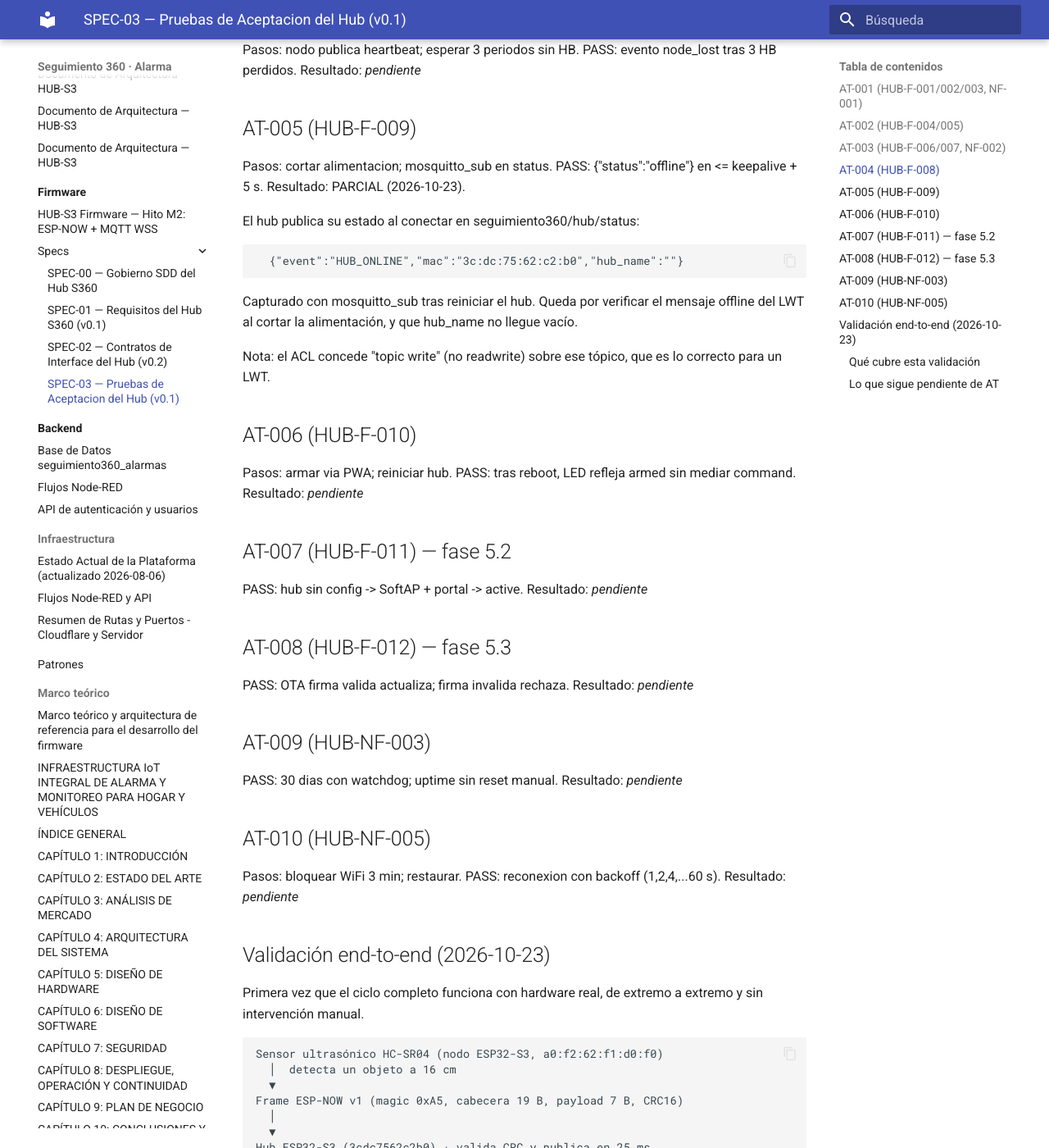
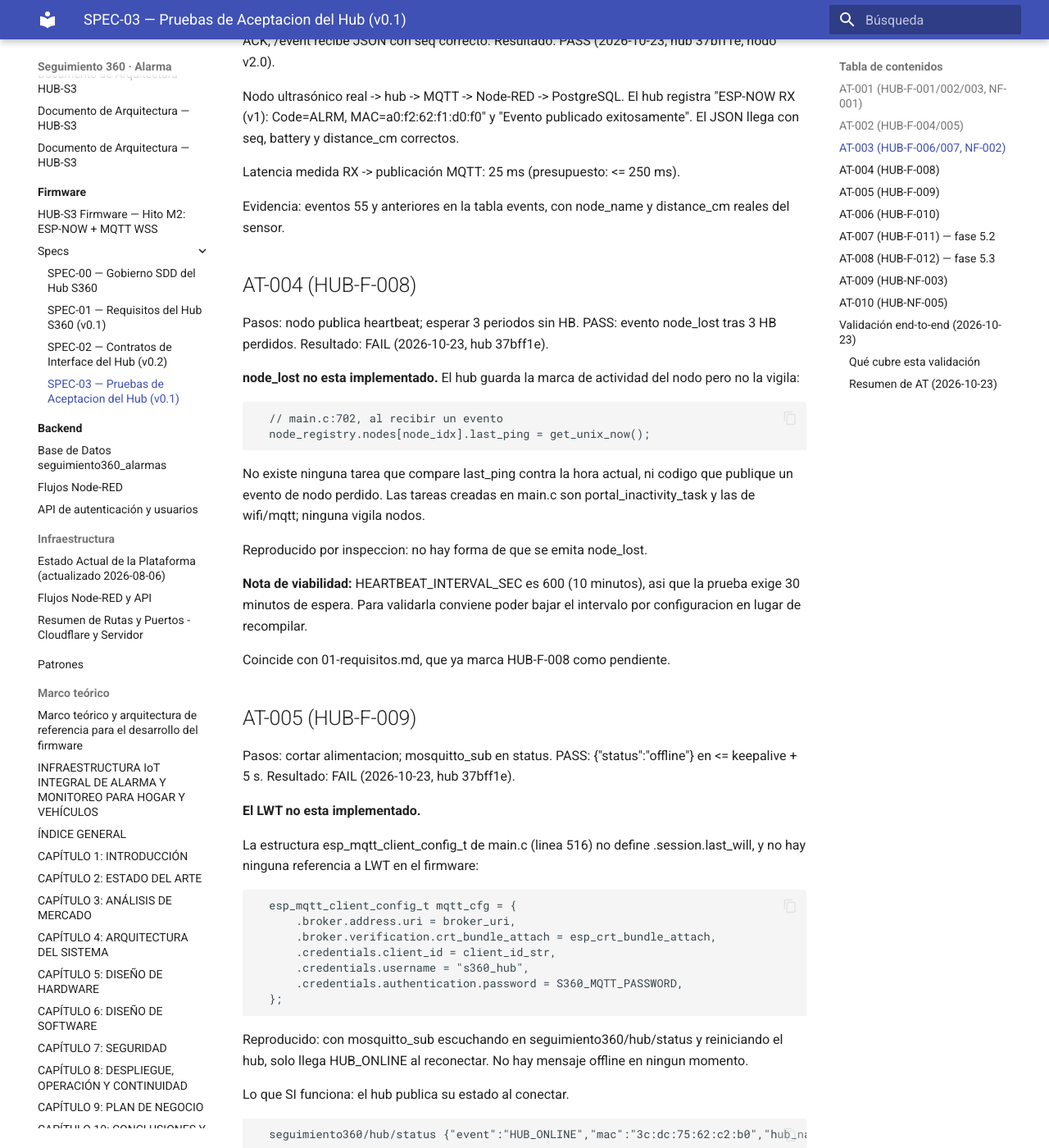
Before and after one commit to khalifa63/seguimiento360-alarma, an MkDocs documentation site: the page built from docs/firmware/specs/03-pruebas-aceptacion.md, in a window 1280 px wide and 1400 px high, scrolled down 944 px. Shown: the whole window at 82% size. Built offline with MkDocs 1.6.1 and Material for MkDocs 9.7.7, drawn with Linux system fonts in a browser that asks for light colours; some of the changed text lies outside the part shown.

Commit message:
test(at): AT-001 PASS, AT-004 y AT-005 FAIL
AT-001 (boot a MQTT <= 10 s): PASS. Medido con reset por hardware y captura
simultanea de consola, con las marcas del propio firmware: MQTT conectado a
4844 ms y HUB_ONLINE publicado a 4851 ms. Cumple con margen 2x.

AT-005 (LWT offline): FAIL. El LWT no esta implementado: la estructura
esp_mqtt_client_config_t no define .session.last_will y no hay ninguna
referencia a LWT en el firmware. Reproducido reiniciando el hub con
mosquitto_sub escuchando: solo llega HUB_ONLINE al reconectar.

  Contradiccion corregida: 01-requisitos marcaba HUB-F-009 como
  'implementado' y 02-interfaces afirmaba que el estado se publica por LWT.
  Ambas cosas eran falsas.

AT-004 (node_lost tras 3 HB): FAIL. El hub actualiza last_ping pero ninguna
tarea lo vigila, asi que no puede emitir el evento. HEARTBEAT_INTERVAL_SEC
es 600 s, de modo que la prueba exigiria 30 minutos: conviene poder bajar el
intervalo por configuracion.

Incluye tabla resumen del estado de todas las AT.

```diff
--- a/docs/firmware/specs/03-pruebas-aceptacion.md
+++ b/docs/firmware/specs/03-pruebas-aceptacion.md
@@ -5,7 +5,21 @@
 ## AT-001 (HUB-F-001/002/003, NF-001)
 Pasos: flashear dev build; monitor ON; medir t desde power-on.
 PASS: "WiFi OK" y "MQTT conectado" y "hello publicado" con t <= 10 s.
-Resultado: _pendiente_
+Resultado: PASS (2026-10-23, hub 3c:dc:75:62:c2:b0, fw 37bff1e).
+
+  Medido con reset por hardware y captura simultanea de la consola. Las marcas
+  son del propio firmware (ms desde power-on):
+
+      2112 ms  Tenant: 2 | Site: 1
+      2695 ms  Obtenida IP: 192.168.10.12
+      2705 ms  Cliente MQTT iniciado
+      4844 ms  MQTT_EVENT_CONNECTED
+      4851 ms  Publicado HUB_ONLINE
+
+  Tiempo a MQTT conectado y estado publicado: 4,85 s.
+  Presupuesto: <= 10 s. Cumple con margen 2x.
+
+  El hub publica HUB_ONLINE en lugar de un topic "hello" (ver HUB-IF-003).
 
 ## AT-002 (HUB-F-004/005)
 Pasos: PWA -> Control de Alarma -> ARMAR; observar monitor y LED.
@@ -30,23 +44,64 @@
 ## AT-004 (HUB-F-008)
 Pasos: nodo publica heartbeat; esperar 3 periodos sin HB.
 PASS: evento node_lost tras 3 HB perdidos.
-Resultado: _pendiente_
+Resultado: FAIL (2026-10-23, hub 37bff1e).
+
+  **node_lost no esta implementado.** El hub guarda la marca de actividad del
+  nodo pero no la vigila:
+
+      // main.c:702, al recibir un evento
+      node_registry.nodes[node_idx].last_ping = get_unix_now();
+
+  No existe ninguna tarea que compare last_ping contra la hora actual, ni
+  codigo que publique un evento de nodo perdido. Las tareas creadas en main.c
+  son portal_inactivity_task y las de wifi/mqtt; ninguna vigila nodos.
+
+  Reproducido por inspeccion: no hay forma de que se emita node_lost.
+
+  **Nota de viabilidad:** HEARTBEAT_INTERVAL_SEC es 600 (10 minutos), asi que
+  la prueba exige 30 minutos de espera. Para validarla conviene poder bajar el
+  intervalo por configuracion en lugar de recompilar.
+
+  Coincide con 01-requisitos.md, que ya marca HUB-F-008 como pendiente.
 
 ## AT-005 (HUB-F-009)
 Pasos: cortar alimentacion; mosquitto_sub en status.
 PASS: {"status":"offline"} en <= keepalive + 5 s.
-Resultado: PARCIAL (2026-10-23).
+Resultado: FAIL (2026-10-23, hub 37bff1e).
 
-  El hub publica su estado al conectar en seguimiento360/hub/status:
+  **El LWT no esta implementado.**
 
-      {"event":"HUB_ONLINE","mac":"3c:dc:75:62:c2:b0","hub_name":""}
+  La estructura esp_mqtt_client_config_t de main.c (linea 516) no define
+  .session.last_will, y no hay ninguna referencia a LWT en el firmware:
 
-  Capturado con mosquitto_sub tras reiniciar el hub. Queda por verificar
-  el mensaje offline del LWT al cortar la alimentación, y que hub_name no
-  llegue vacío.
+      esp_mqtt_client_config_t mqtt_cfg = {
+          .broker.address.uri = broker_uri,
+          .broker.verification.crt_bundle_attach = esp_crt_bundle_attach,
+          .credentials.client_id = client_id_str,
+          .credentials.username = "s360_hub",
+          .credentials.authentication.password = S360_MQTT_PASSWORD,
+      };
 
-  Nota: el ACL concede "topic write" (no readwrite) sobre ese tópico, que
-  es lo correcto para un LWT.
+  Reproducido: con mosquitto_sub escuchando en seguimiento360/hub/status y
+  reiniciando el hub, solo llega HUB_ONLINE al reconectar. No hay mensaje
+  offline en ningun momento.
+
+  Lo que SI funciona: el hub publica su estado al conectar.
+
+      seguimiento360/hub/status {"event":"HUB_ONLINE","mac":"3c:dc:75:62:c2:b0","hub_name":""}
+
+  **Contradiccion documental:** 01-requisitos.md marca HUB-F-009 como
+  "implementado", y 02-interfaces.md afirma que "el estado se publica por
+  LWT". Ninguna de las dos cosas es cierta. Corregir ambas.
+
+  **Trabajo pendiente:** anadir .session.last_will al mqtt_cfg con topic
+  seguimiento360/hub/status, payload {"event":"HUB_OFFLINE",...} y QoS 1,
+  retenido. El ACL ya concede "topic write" sobre ese topic, que es lo
+  correcto para un LWT.
+
+  Aparte: hub_name llega vacio porque active_config.hub_name no esta
+  poblado. La tabla hubs de PostgreSQL si tiene el nombre ("Hub Entrada
+  Principal").
 
 ## AT-006 (HUB-F-010)
 Pasos: armar via PWA; reiniciar hub.
@@ -104,10 +159,24 @@
 | Node-RED → Gotify (push) | Validado |
 | Autenticación MQTT y ACL | Validado |
 
-### Lo que sigue pendiente de AT
+### Resumen de AT (2026-10-23)
 
-- AT-001 (tiempos de boot a MQTT)
-- AT-002 (armado/desarmado desde la PWA)
-- AT-004 (`node_lost` tras 3 heartbeats)
-- AT-006 (persistencia del estado de alarma al reiniciar)
-- AT-007 en adelante (provisioning y OTA)
+| AT | Que verifica | Resultado |
+|---|---|---|
+| AT-001 | Boot a MQTT <= 10 s | **PASS** (4,85 s) |
+| AT-002 | Armado/desarmado desde la PWA | pendiente |
+| AT-003 | Frame v1 de nodo a hub | **PASS** |
+| AT-004 | `node_lost` tras 3 heartbeats | **FAIL** (no implementado) |
+| AT-005 | LWT offline al caer | **FAIL** (no implementado) |
+| AT-006 | Persistencia del estado de alarma | pendiente |
+| AT-007+ | Provisioning y OTA | pendiente |
+
+Tres de las pruebas revelaron que la funcionalidad **no existe**, aunque la
+documentacion la daba por hecha:
+
+- **HUB-F-009 (LWT):** 01-requisitos lo marcaba como "implementado" y
+  02-interfaces afirmaba que el estado se publica por LWT. Ninguna era cierta.
+  Corregido en 01-requisitos.
+- **HUB-F-008 (node_lost):** ya estaba marcado como pendiente; la prueba
+  confirma que sigue sin implementarse.
+- **AT-002 y AT-006:** sin ejecutar todavia.
```
Also changed, not shown: docs/firmware/specs/01-requisitos.md (+1 -1 lines).
